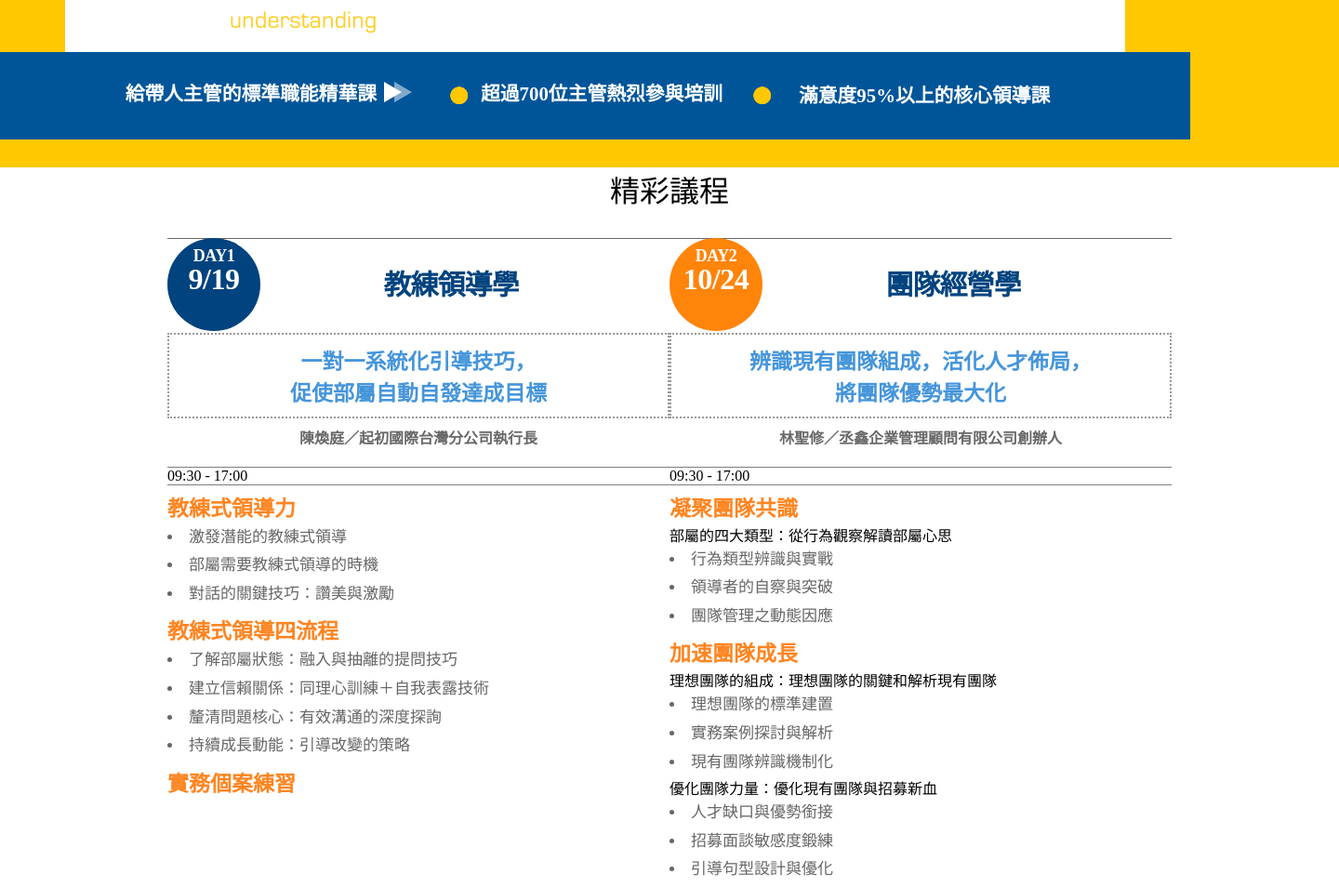
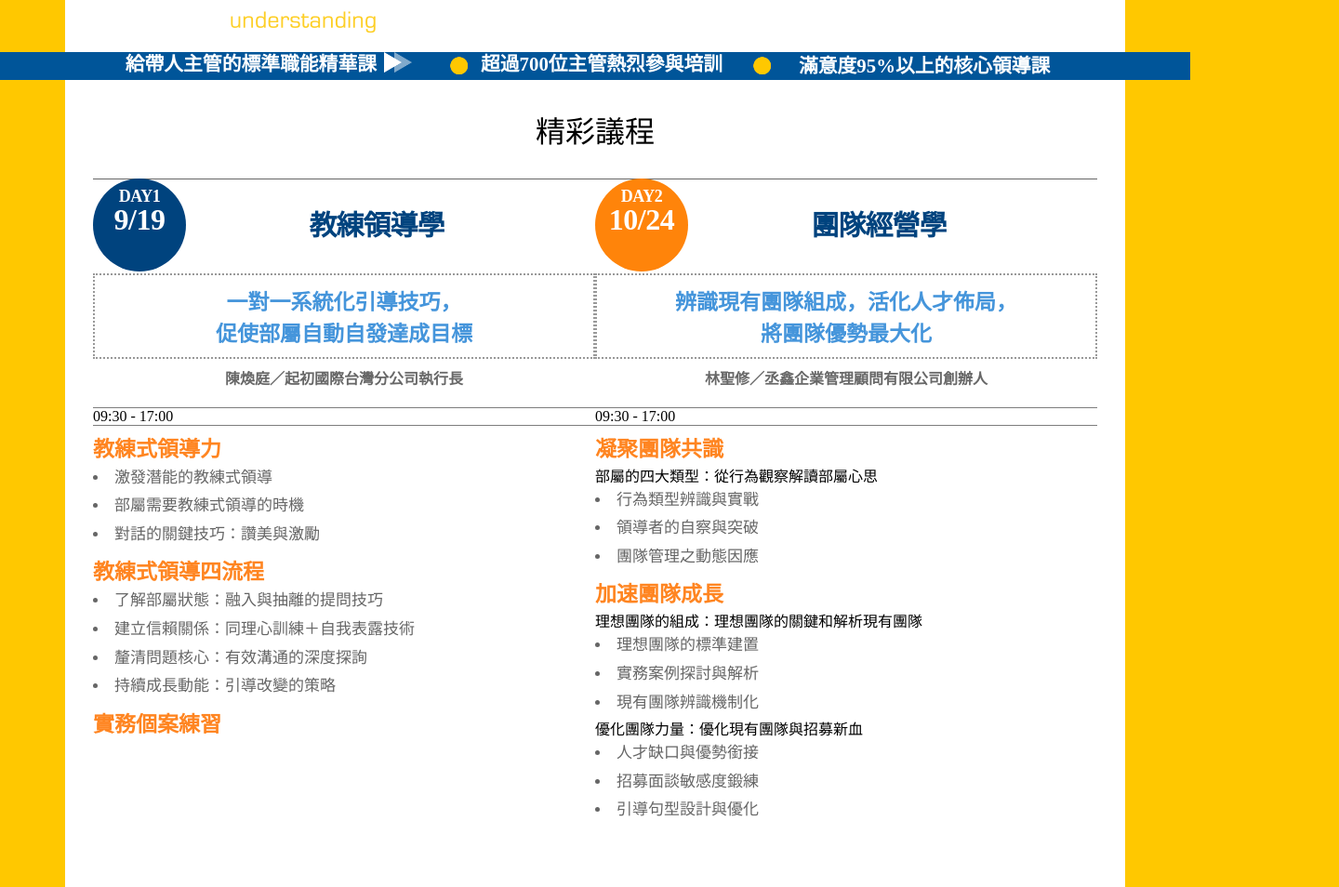
Before and after one commit to yachu114/DWHW, a plain HTML site: page index.html in a window 1280 px wide. Shown: the part 794-1748 px from the top of the page at 93% size, 1440 px wide, since content can reach past the window. Drawn offline with Linux system fonts and the light colour scheme.

Commit message:
Add files via upload

```diff
--- a/index.html
+++ b/index.html
@@ -45,7 +45,7 @@ header{
 nav{
     width: 1140px;
     margin: 0 auto;
-    padding: 0 1em;
+    /*padding: 0 1em;*/
 }
 .logo{
     vertical-align: middle;
@@ -100,7 +100,7 @@ nav .menu ul li{
     max-width: 1920px;
     text-align: center;
     margin-top: -80px;
-    padding: 2em 0;
+    /*padding: 2em 0;*/
 }
 .mid_cover h4{
     color:white;
@@ -117,7 +117,7 @@ nav .menu ul li{
     margin: 0 8px;
 }
 .schedule{
-    width:1440px;
+    /*width:1440px;*/
     height: 900px;
     background: #fff;
 }
@@ -219,7 +219,8 @@ nav .menu ul li{
 } */
 </style>
 </head>
-  <body><header>
+  <body>
+    <header>
       <nav>
         <div class="logo">
           <img src="images/mtlogo.svg" alt="">
@@ -238,6 +239,7 @@ nav .menu ul li{
         </div>
       </nav>
     </header>
+    <div class="mainline"/>
     <div class="hero container">
       <div id="hero_section_01">
         <img src="images/lead_03_01.png" width="970" height="242" alt="">
@@ -264,7 +266,7 @@ nav .menu ul li{
       <div class="title">
         <h2>精彩議程</h2>
       </div>
-    <div style="margin:auto 100px; display: flex; justify-content: center;">
+      <div style="display: flex; justify-content: center;">
         <div class="day">
           <div class="date">
             <span style="font-size: 18px">DAY1</span><br>
@@ -397,4 +399,5 @@ nav .menu ul li{
       ©2018 Business Next Publishing Corp. All Rights Reserved.</p>
       <address>106台北市光復南路102號9樓</address>
     </footer>
-</body></html>
+  </body>
+</html>
```
Lines whose indentation alone changed are shown as unchanged.
